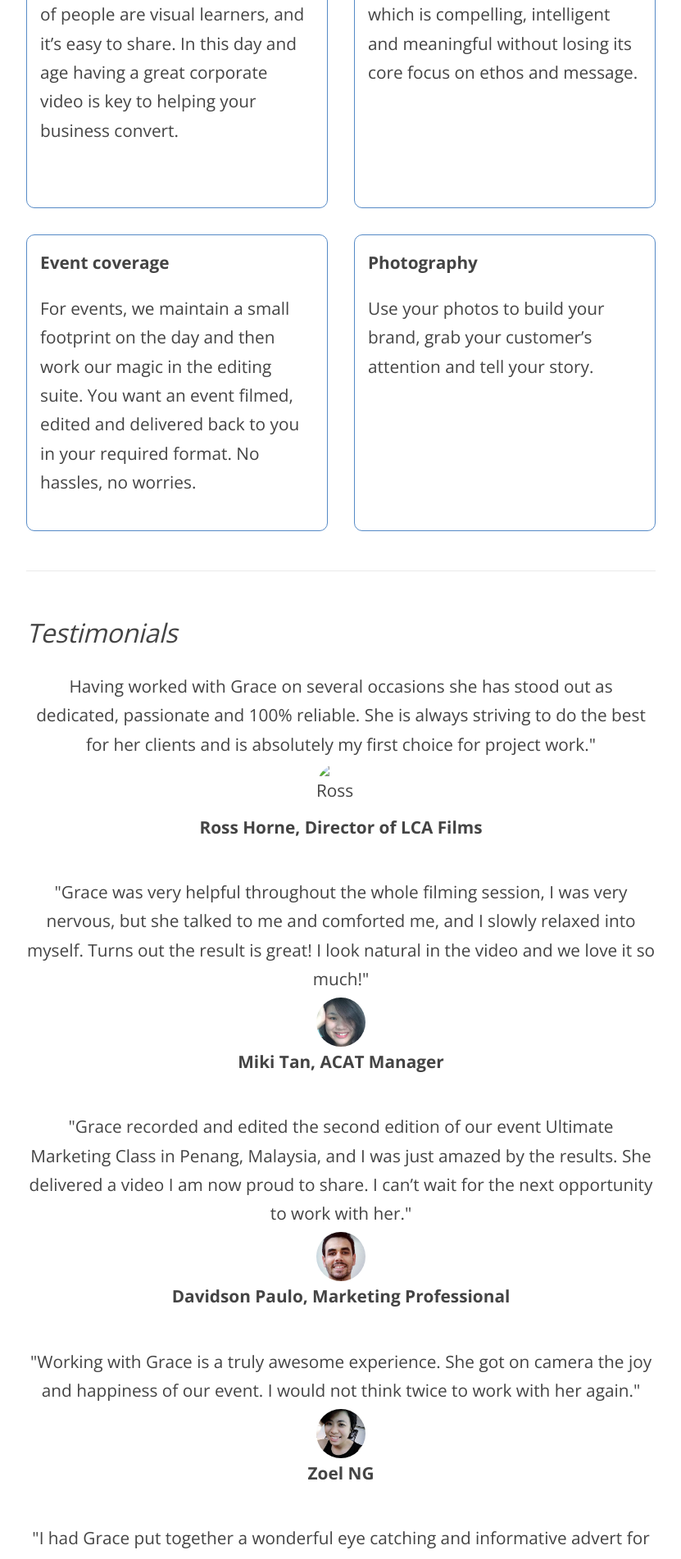
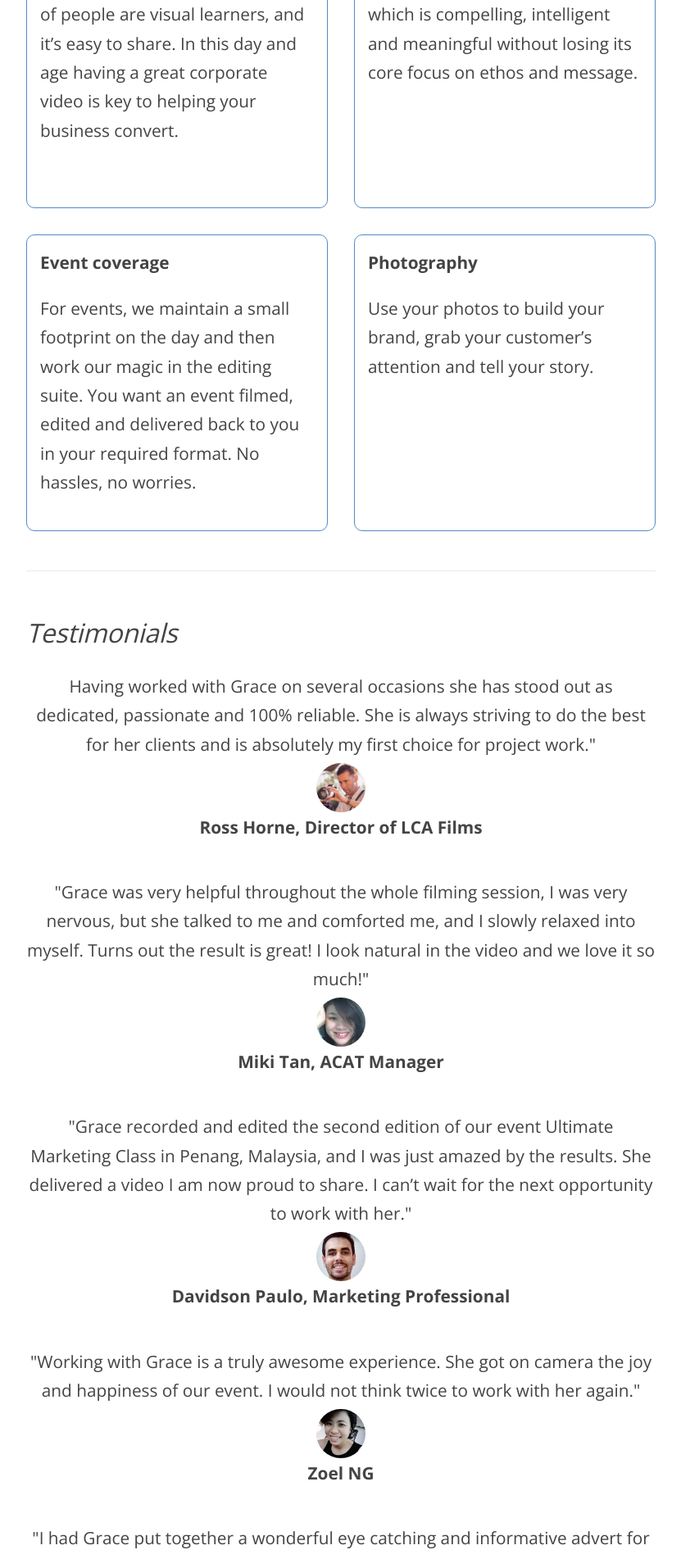
Before and after one commit to mikeweinhandl/graceodonnell-test, a Jekyll site: the page built from filmmaking.html, in a window 1280 px wide. Shown: the part 2762-4664 px from the top of the page at 82% size, without its empty margins (224-1055 px from the left). Built offline with Jekyll 4.4.1, drawn with Linux system fonts in a browser that asks for light colours; some web fonts are replaced.

Commit message:
img path fix test

```diff
--- a/filmmaking.html
+++ b/filmmaking.html
@@ -102,7 +102,7 @@ permalink: /filmmaking/
 
   <div class="spacer-bottom">
     <p class="center">Having worked with Grace on several occasions she has stood out as dedicated, passionate and 100% reliable. She is always striving to do the best for her clients and is absolutely my first choice for project work."</p>
-    <img class="testimonial-img" src="img/testimonial-img/quote-ross.png" alt="Ross Horne">
+    <img class="testimonial-img" src="../img/testimonial-img/quote-ross.png" alt="Ross Horne">
     <p class="emphasis center">Ross Horne, Director of LCA Films</p>
   </div>
 
```
